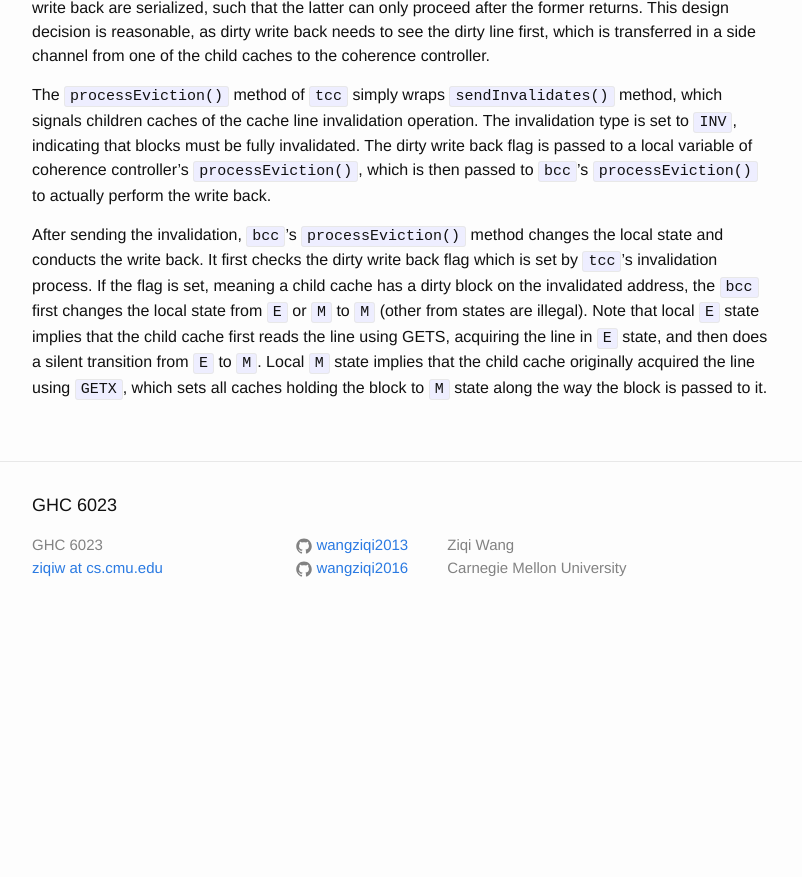
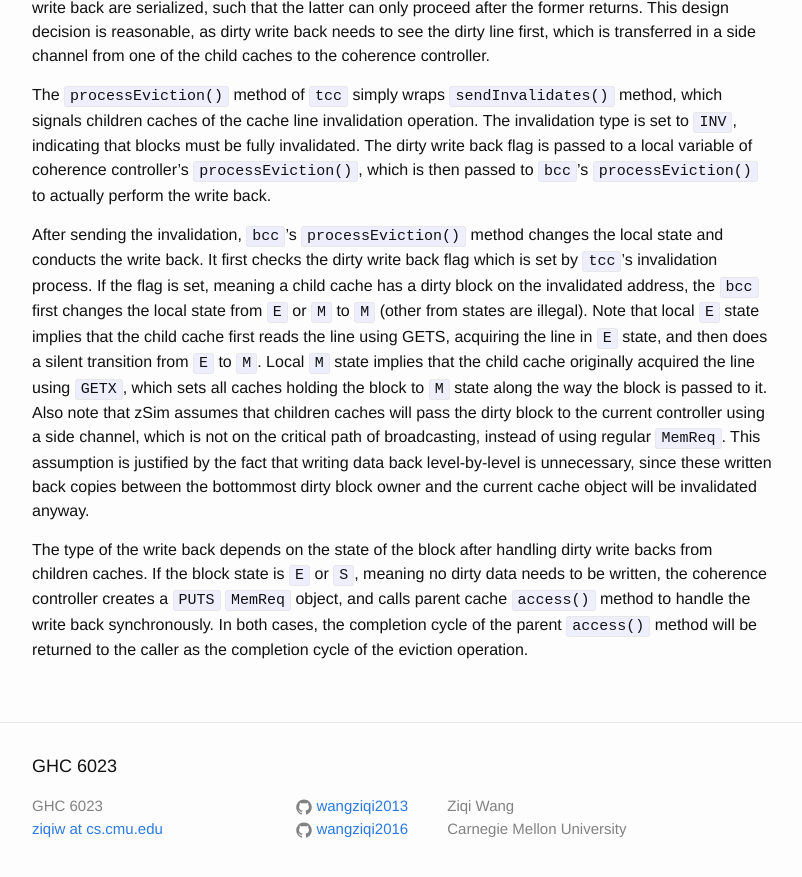
Before and after one commit to wangziqi2013/wangziqi2013.github.io, a Jekyll site: the page built from _posts/2019-12-24-understand-zsim-cc-sim.markdown, in a window 1280 px wide and 900 px high, scrolled down 9309 px. Shown: the top 877 px of the window, without its empty margins (238-1040 px from the left). Built offline with Jekyll 4.4.1, drawn with Linux system fonts in a browser that asks for light colours; before the commit the page ends 9948 px from its top, so only the background shows below that.

Commit message:
Working on eviction

```diff
--- a/_posts/2019-12-24-understand-zsim-cc-sim.markdown
+++ b/_posts/2019-12-24-understand-zsim-cc-sim.markdown
@@ -358,4 +358,13 @@ child cache has a dirty block on the invalidated address, the `bcc` first change
 (other from states are illegal). Note that local `E` state implies that the child cache first reads the line using GETS,
 acquiring the line in `E` state, and then does a silent transition from `E` to `M`. Local `M` state implies that the
 child cache originally acquired the line using `GETX`, which sets all caches holding the block to `M` state along the way
-the block is passed to it.
+the block is passed to it. Also note that zSim assumes that children caches will pass the dirty block to the current controller
+using a side channel, which is not on the critical path of broadcasting, instead of using regular `MemReq`. This assumption
+is justified by the fact that writing data back level-by-level is unnecessary, since these written back copies between
+the bottommost dirty block owner and the current cache object will be invalidated anyway.
+
+The type of the write back depends on the state of the block after handling dirty write backs from children caches.
+If the block state is `E` or `S`, meaning no dirty data needs to be written, the coherence controller creates a
+`PUTS` `MemReq` object, and calls parent cache `access()` method to handle the write back synchronously.
+In both cases, the completion cycle of the parent `access()` method will be returned to the caller as the completion
+cycle of the eviction operation.
```
